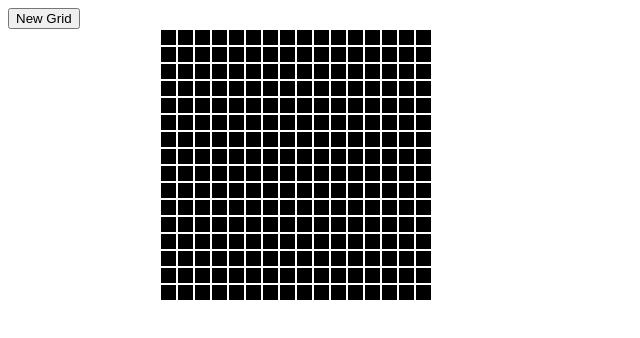
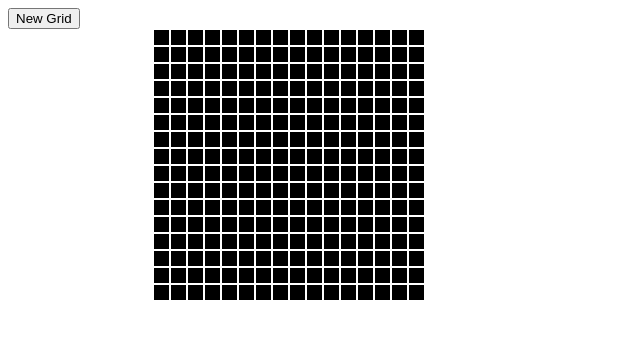
Before and after one commit to KevinKoscica/OdinProject, a plain HTML site: page Squares/index.html in a window 1280 px wide. Shown: the whole page, without its empty margins (0-640 px from the left). Drawn offline with nearby package versions, Linux system fonts and the light colour scheme.

Commit message:
Update style.css

```diff
--- a/Squares/style.css
+++ b/Squares/style.css
@@ -3,7 +3,7 @@ div {
 }
 #container {
 	overflow: auto;
-	width: 960px;
+	width: 975px;
 	margin: auto;
 }
 
@@ -19,5 +19,5 @@ div {
 
 }
 button{
-
+/*Was going to style the button but felt no need to, feel free to customize it if you want to use my code.*/
 }
```
